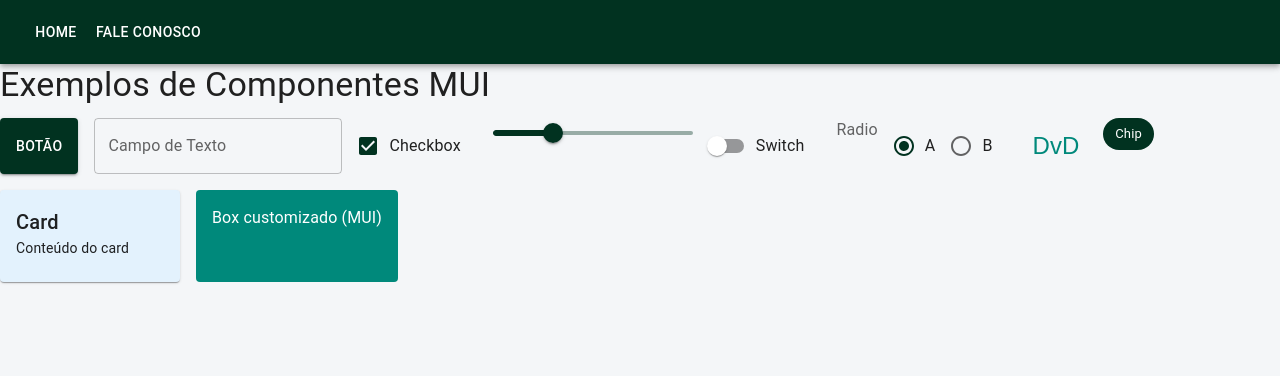
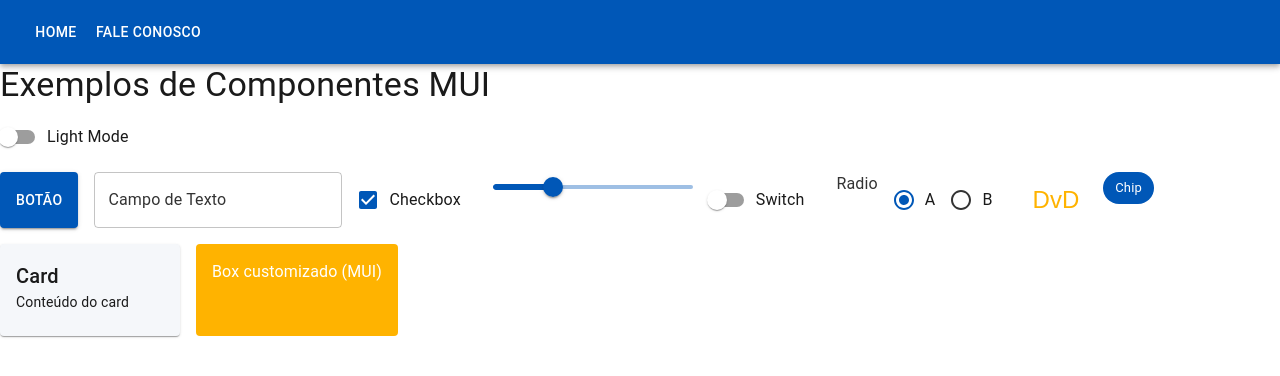
Before and after one commit to deividmarques/estudos-ia, a React (Vite) app: page / in a window 1280 px wide. Shown: the top 376 px of the page. Built offline with nearby package versions, Linux system fonts and the light colour scheme.

Commit message:
add dark and light mode

```diff
--- a/src/App.tsx
+++ b/src/App.tsx
@@ -6,7 +6,13 @@ import Toolbar from "@mui/material/Toolbar";
 import Button from "@mui/material/Button";
 import { Link as RouterLink } from "react-router-dom";
 
-function App() {
+interface AppProps {
+  toggleMode: () => void;
+  mode: 'light' | 'dark';
+}
+
+
+function App({ toggleMode, mode }: AppProps) {
   return (
     <>
       <AppBar position="static">
@@ -20,7 +26,7 @@ function App() {
         </Toolbar>
       </AppBar>
       <Routes>
-        <Route path="/" element={<Home />} />
+        <Route path="/" element={<Home toggleMode={toggleMode} mode={mode} />} />
         <Route path="/fale-conosco" element={<FaleConosco />} />
       </Routes>
     </>
--- /dev/null
+++ b/src/ThemeWrapper.tsx
@@ -0,0 +1,22 @@
+import React, { useState } from 'react'
+import { ThemeProvider } from '@mui/material/styles'
+import CssBaseline from '@mui/material/CssBaseline'
+import App from './App'
+import { lightTheme, darkTheme } from './themes'
+import { BrowserRouter } from 'react-router-dom'
+
+const ThemeWrapper: React.FC = () => {
+  const [mode, setMode] = useState<'light' | 'dark'>('light')
+  const toggleMode = () => setMode((prev) => (prev === 'light' ? 'dark' : 'light'))
+
+  return (
+    <ThemeProvider theme={mode === 'light' ? lightTheme : darkTheme}>
+      <CssBaseline />
+      <BrowserRouter>
+        <App toggleMode={toggleMode} mode={mode} />
+      </BrowserRouter>
+    </ThemeProvider>
+  )
+}
+
+export default ThemeWrapper
--- a/src/main.tsx
+++ b/src/main.tsx
@@ -1,18 +1,9 @@
 import React from 'react'
 import ReactDOM from 'react-dom/client'
-import { BrowserRouter } from 'react-router-dom'
-import { ThemeProvider } from '@mui/material/styles'
-import CssBaseline from '@mui/material/CssBaseline'
-import App from './App'
-import theme from './theme'
+import ThemeWrapper from './ThemeWrapper'
 
 ReactDOM.createRoot(document.getElementById('root')!).render(
   <React.StrictMode>
-    <ThemeProvider theme={theme}>
-      <CssBaseline />
-      <BrowserRouter>
-        <App />
-      </BrowserRouter>
-    </ThemeProvider>
+    <ThemeWrapper />
   </React.StrictMode>
 )
--- a/src/pages/Home.tsx
+++ b/src/pages/Home.tsx
@@ -3,13 +3,22 @@ import {
   Box, Typography, Button, TextField, Checkbox, FormControlLabel, Slider,
   Switch, Radio, RadioGroup, FormLabel, IconButton, Chip, Card, CardContent
 } from '@mui/material'
-// import FavoriteIcon from '@mui/icons-material/Favorite'
 
-const Home: React.FC = () => (
+interface HomeProps {
+  toggleMode: () => void;
+  mode: 'light' | 'dark';
+}
+
+const Home: React.FC<HomeProps> = ({ toggleMode, mode }) => (
   <Box>
     <Typography variant="h4" gutterBottom>
       Exemplos de Componentes MUI
     </Typography>
+    <FormControlLabel
+      control={<Switch checked={mode === 'dark'} onChange={toggleMode} />}
+      label={mode === 'dark' ? 'Dark Mode' : 'Light Mode'}
+      sx={{ mb: 2 }}
+    />
     <Box display="flex" flexWrap="wrap" gap={2}>
       <Button variant="contained" color="primary">Botão</Button>
       <TextField label="Campo de Texto" variant="outlined" />
--- a/src/theme.ts
+++ b/src/theme.ts
@@ -4,15 +4,19 @@ const theme = createTheme({
   palette: {
     mode: 'light',
     primary: {
-      main: '#013220', // Verde escuro
+      main: '#0057B7', // Azul vibrante, acessível
     },
     secondary: {
-      main: '#00897b', // Verde frio
+      main: '#FFB300', // Amarelo escuro, vibrante
     },
     background: {
-      default: '#f4f6f8',
-      paper: '#e3f2fd'
-    }
+      default: '#FFFFFF', // Branco
+      paper: '#F5F7FA', // Cinza muito claro
+    },
+    text: {
+      primary: '#1A1A1A', // Quase preto
+      secondary: '#333333', // Cinza escuro
+    },
   }
 })
 
--- /dev/null
+++ b/src/themes.ts
@@ -0,0 +1,41 @@
+import { createTheme } from '@mui/material/styles'
+
+export const lightTheme = createTheme({
+  palette: {
+    mode: 'light',
+    primary: {
+      main: '#0057B7',
+    },
+    secondary: {
+      main: '#FFB300',
+    },
+    background: {
+      default: '#FFFFFF',
+      paper: '#F5F7FA',
+    },
+    text: {
+      primary: '#1A1A1A',
+      secondary: '#333333',
+    },
+  }
+})
+
+export const darkTheme = createTheme({
+  palette: {
+    mode: 'dark',
+    primary: {
+      main: '#90CAF9',
+    },
+    secondary: {
+      main: '#FFD54F',
+    },
+    background: {
+      default: '#121212',
+      paper: '#1E1E1E',
+    },
+    text: {
+      primary: '#FFFFFF',
+      secondary: '#E0E0E0',
+    },
+  }
+})
```
